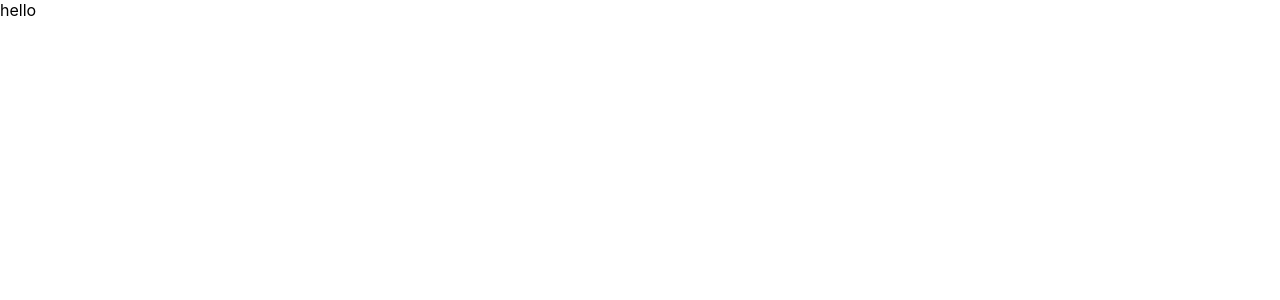
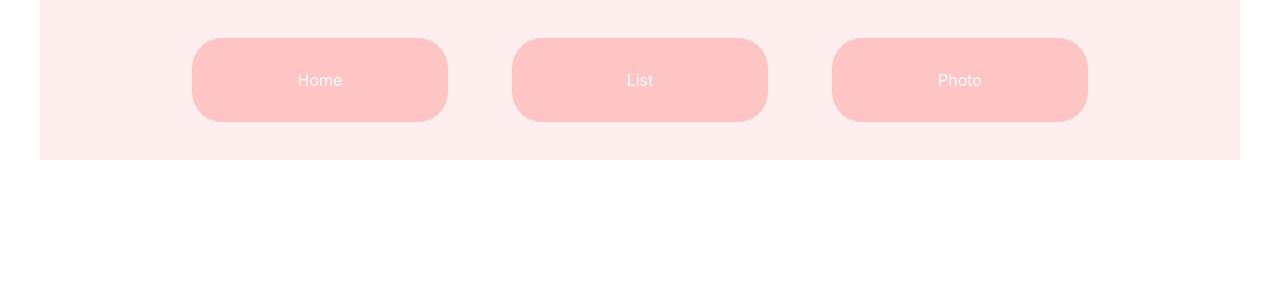
Before and after one commit to haileyham/FE-Study_Haileyham, a React (Create React App) app in the folder infinite-scroller/: page / in a window 1280 px wide. Shown: the top 300 px of the page. Built offline with nearby package versions, Linux system fonts and the light colour scheme.

Commit message:
기본 nav 셋팅

```diff
--- a/infinite-scroller/package.json
+++ b/infinite-scroller/package.json
@@ -10,6 +10,7 @@
     "@types/node": "^16.18.48",
     "@types/react": "^18.2.21",
     "@types/react-dom": "^18.2.7",
+    "node-sass": "^9.0.0",
     "react": "^18.2.0",
     "react-dom": "^18.2.0",
     "react-router-dom": "^6.15.0",
--- a/infinite-scroller/src/App.tsx
+++ b/infinite-scroller/src/App.tsx
@@ -3,9 +3,9 @@ import Router from './route/route';
 
 function App() {
   return (
-    <div>
+    <>
       <Router/>
-    </div>
+    </>
   );
 }
 
--- /dev/null
+++ b/infinite-scroller/src/pages/list/List.tsx
@@ -0,0 +1,7 @@
+import React from 'react'
+
+export default function List() {
+  return (
+    <div>List</div>
+  )
+}
--- /dev/null
+++ b/infinite-scroller/src/pages/main/Main.tsx
@@ -0,0 +1,17 @@
+import React from 'react'
+import '../../styles/main.scss';
+import { useNavigate } from 'react-router-dom';
+
+export default function Main() {
+    const navigate = useNavigate();
+
+  return (
+    <>
+      <nav className="navbar">
+        <div className="navbarItem" onClick={()=>{navigate('/')}}>Home</div>
+        <div className="navbarItem" onClick={()=>{navigate('/List')}}>List</div>
+        <div className="navbarItem" onClick={()=>{navigate('/Photo')}}>Photo</div>
+      </nav>
+    </>
+  )
+}
--- a/infinite-scroller/src/route/route.tsx
+++ b/infinite-scroller/src/route/route.tsx
@@ -1,11 +1,15 @@
 import React from 'react'
 import { BrowserRouter, Route, Routes } from "react-router-dom";
+import List from '../pages/list/List';
+import Main from '../pages/main/Main';
 
 export default function route():JSX.Element{
   return (
       <BrowserRouter>
         <Routes>
-          <Route path="/" element={<div>hello</div>}/>
+          <Route path="/" element={<Main/>}/>
+          <Route path="/List" element={<List/>}/>
+          <Route path="/Photo" element={<List/>}/>
         </Routes>
       </BrowserRouter>
   )
--- /dev/null
+++ b/infinite-scroller/src/styles/main.scss
@@ -0,0 +1,24 @@
+$mainColor : #ffeeee;
+$linkColor : #ffc5c5;
+$navSize : 1rem;
+
+.navbar{
+    background-color: $mainColor ;
+    max-width:1200px;
+    height:10rem;
+    margin:auto;
+    display:flex;
+    gap:4rem;
+    justify-content: center;
+    align-items: center;
+    div{
+        background-color: $linkColor;
+        padding:2rem;
+        border-radius: 30px;
+        width:12rem;
+        text-align: center;
+        color:#fff;
+        font-size: $navSize;
+        cursor: pointer;
+    }
+}
```
Also changed, not shown: 1 other file (tests, documents, lock files or other folders).
